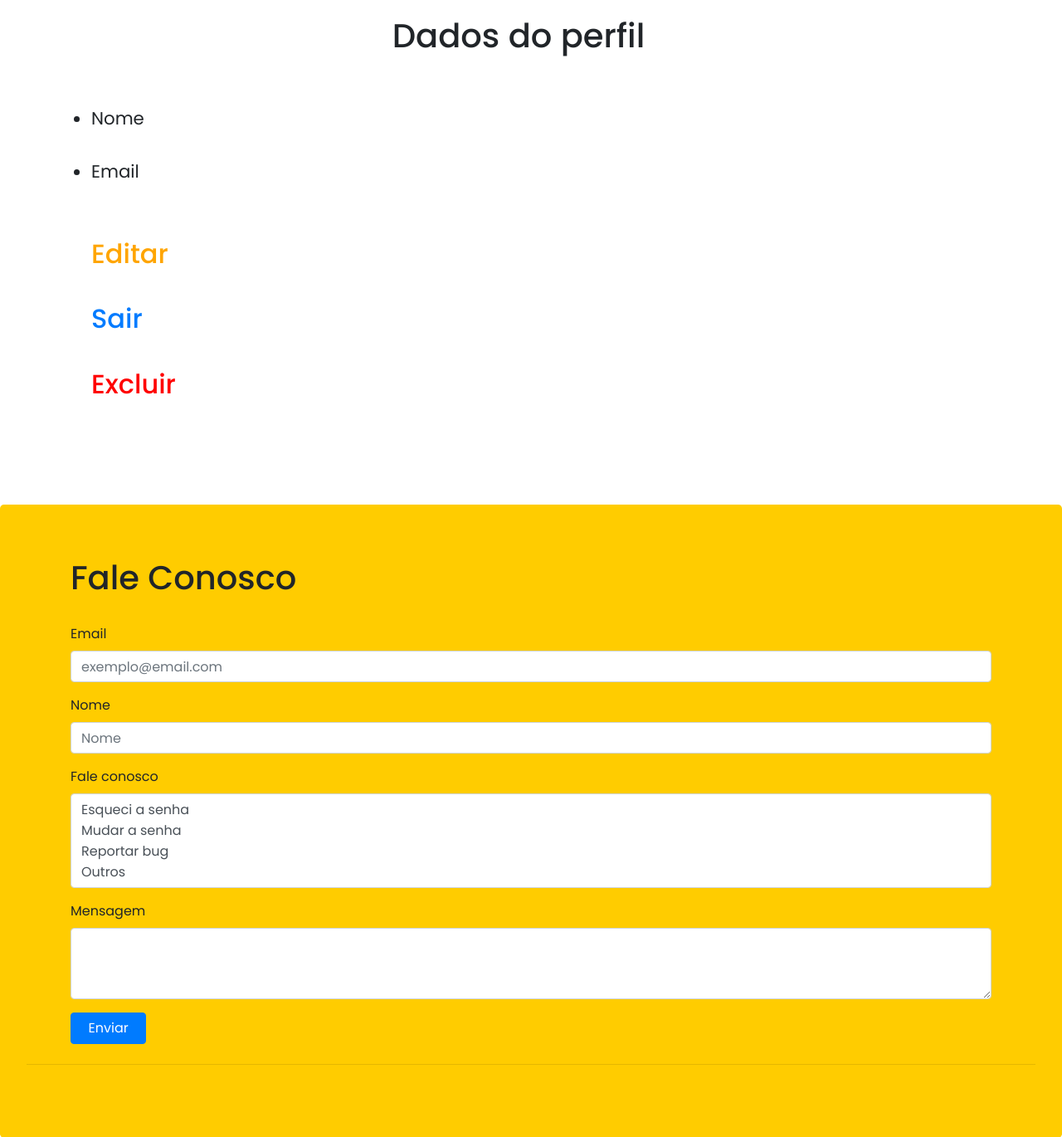
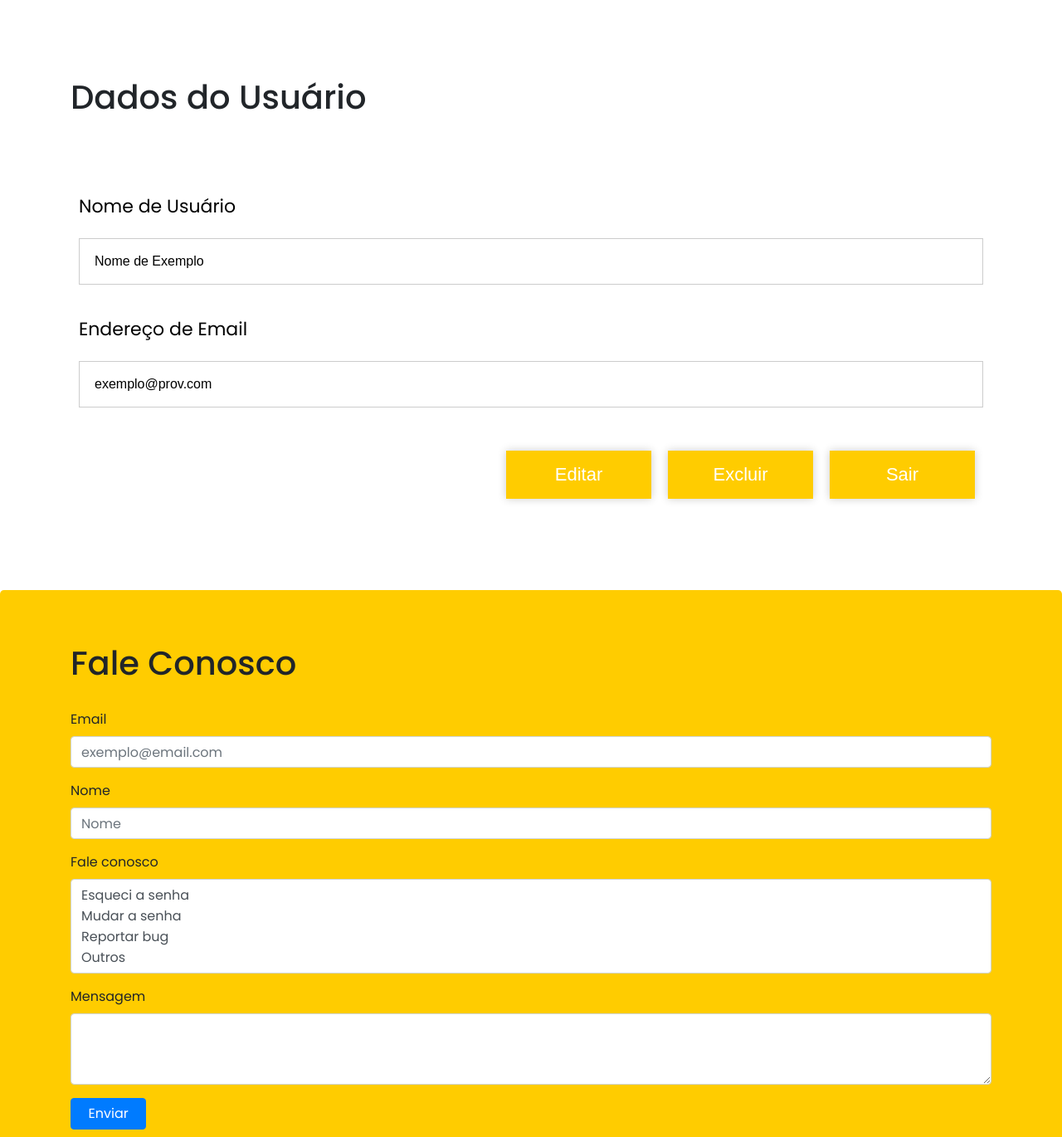
Before and after one commit to BiaFigueiredo/TCC_GitHub, a PHP site: page /perfil.php in a window 1280 px wide. Shown: the part 486-1856 px from the top of the page at 83% size. Run offline with PHP 8.4, Linux system fonts and the light colour scheme; the visitor is signed in with stand-in values (Sample User, id 1); some libraries are stand-ins or nearby versions.

Commit message:
Arrumei a navbar e a página de perfil

```diff
--- a/index.css
+++ b/index.css
@@ -357,3 +357,123 @@
   padding: 20px;
   font-size: 16pt;
 }
+ /* DADOS USUARIO */
+ .DadosUsuario {
+    clear: both;
+    width: 100%;
+    margin: auto;
+    padding-bottom: 100px;
+}
+#contact input[type="text"],
+#contact input[type="email"],
+#contact input[type="tel"],
+#contact input[type="url"],
+#contact input[type="password"],
+#contact textarea,
+#contact select,
+#botoes a {
+  font: 400 16px 'Montserrat', sans-serif;
+}
+
+#contact {
+  padding: 10px;
+}
+
+#contact h3 {
+  display: block;
+  color: #78ED6F;
+  font-size: 30px;
+  font-weight: 300;
+  margin-bottom: 10px;
+}
+
+#contact h4 {
+  display: block;
+  font-size: 16px;
+  font-weight: 400;
+}
+fieldset {
+  border: medium none !important;
+  margin: 0 0 10px;
+  min-width: 100%;
+  padding: 0;
+  width: 100%;
+}
+
+#contact input[type="text"],
+#contact input[type="email"],
+#contact input[type="tel"],
+#contact input[type="url"],
+#contact input[type="password"],
+#contact select,
+#contact textarea {
+  width: 100%;
+  border: 1px solid #ccc;
+  background: #FFF;
+  margin: 0 0 12px;
+  padding: 18px;
+}
+
+#contact input[type="text"]:hover,
+#contact input[type="email"]:hover,
+#contact input[type="tel"]:hover,
+#contact input[type="url"]:hover,
+#contact input[type="password"]:hover,
+#contact select:hover,
+#contact textarea:hover {
+  -webkit-transition: border-color 0.3s ease-in-out;
+  -moz-transition: border-color 0.3s ease-in-out;
+  transition: border-color 0.3s ease-in-out;
+  border: 1px solid #aaa;
+}
+
+#botoes a {
+  cursor: pointer;
+  width: 175px;
+  text-align: center;
+  float: right;
+  border: none;
+  background: #FFCC00;
+  color: #FFF;
+  margin-top: 40px;
+  margin-right: 10px;
+  margin-left: 10px;
+  padding: 16px;
+  font-size: 22px;
+  box-shadow: 0px 0px 10px rgba(0, 0, 0, 0.2);
+}
+
+#botoes a:hover {
+  background: black;
+  -webkit-transition: background 0.3s ease-in-out;
+  -moz-transition: background 0.3s ease-in-out;
+  transition: background-color 0.3s ease-in-out;
+  text-decoration: none;
+}
+
+#botoes a:active {
+  box-shadow: inset 0 1px 3px rgba(0, 0, 0, 0.5);
+}
+
+#contact input:focus,
+#contact select:focus,
+#contact textarea:focus {
+  outline: 0;
+  border: 1px solid #aaa;
+}
+
+webkit-input-placeholder {
+  color: #888;
+}
+
+moz-placeholder {
+  color: #888;
+}
+
+moz-placeholder {
+  color: #888;
+}
+
+ms-input-placeholder {
+  color: #888;
+}
--- a/perfil.php
+++ b/perfil.php
@@ -1,6 +1,5 @@
 <?php
    include('verifica_login.php');
-include_once('conexao.php');
    ?>
 <link rel="stylesheet" type="text/css" href="index.css">
 <link rel="stylesheet" href="https://stackpath.bootstrapcdn.com/bootstrap/4.4.1/css/bootstrap.min.css" integrity="sha384-Vkoo8x4CGsO3+Hhxv8T/Q5PaXtkKtu6ug5TOeNV6gBiFeWPGFN9MuhOf23Q9Ifjh" crossorigin="anonymous">
@@ -15,7 +14,8 @@
    <!---------------------------------------- NAVBAR ------------------------------------------------!-->
    <nav>
       <div class="logo">
-LIVROS</div>
+         LIVROS
+      </div>
       <input type="checkbox" id="click">
       <label for="click" class="menu-btn">
       <i class="fas fa-bars"></i>
@@ -25,12 +25,25 @@
          <li><a href="recentes.php">Livros Recentes</a></li>
          <li><a href="perfil.php">Perfil</a></li>
          <li><a href="chat.php">Chat</a></li>
-        <li><a href="formcadastro.php">Cadastro</a></li>
-        <li><a href="formlogin.php">Login</a></li>
+         <?php
+        if(isset($_SESSION['email'])):
+          ?>
+            <li><a href='livro_cad.php'>Cadastrar Livro</a></li>
+            <li><a href='logout.php'>Logout</a></li>
+        <?php
+            else:
+        ?>
+            <li><a href='formcadastro.php'>Cadastro</a></li>
+            <li><a href='formlogin.php'>Login</a></li>
+        <?php
+          endif;
+        ?>
         </ul>
    </nav>
    <!---------------------------------------- BANNER ------------------------------------------------!-->
-<div class="bannerimage"><h4>USUÁRIO</h4></div>
+   <div class="bannerimage">
+      <h4>USUÁRIO</h4>
+   </div>
    <!---------------------------------------- TEXTO1 ------------------------------------------------!-->
    <div style=" padding-bottom: 70px;">
    <div class="conteudo container" >
@@ -44,34 +57,33 @@
          endif;
          unset($_SESSION['erro']);
          ?>
-                                <div class='some-page-wrapper'>
-                                  <div class='row'>
-                                      <div class='column'>
-                                      <div class='blue-column'>
-                                        <h1 style="text-align: center;">Dados do perfil</h1>
-                                     <div class="Lista01">
-                                       <br>
-                                       <ul>
-                                        <li>Nome</li>
-                                        <br>
-                                        <li>Email</li>
+   </div></div>
+   					<div class="conteudo container" >
+                        <br><div class=" DadosUsuario">
+                        <h1>
+                            <a class="Ancora"id="Digitieaqui"></a>Dados do Usuário
+                        </h1>
                         <br><br>
-                                        <h2><a style="color:orange;" href="formeditusuario.php">Editar</a></h2>
-                                        <br>
-                                        <h2><a href="logout.php">Sair</a></h2>
-                                        <br>
-                                        <h2><a style="color:red;" href="excluir.php">Excluir</a></h2>
-                                          </ul>
+                        <form id="contact">
+                            <fieldset>
+                                <p>Nome de Usuário</p>
+                                <input placeholder="Nome do Usuário" type="text" tabindex="1" value="Nome de Exemplo"required>
+                                </fieldset>
+                                <p>Endereço de Email</p>
+                                    <fieldset>
+                                      <input placeholder="Endereço de email" type="email" tabindex="2" value="exemplo@prov.com" required>
+                                    </fieldset>
+                                    <fieldset>
+                                    	<div id="botoes">
+                                        <a href="logout.php">Sair</a>&nbsp;
+                                        <a href="excluir.php">Excluir</a>&nbsp;
+                                        <a href="formeditusuario.php">Editar</a>&nbsp;
                                     </div>
+                                    </fieldset>
+                                </form></div>
                     </div>
-                                    </div>
-                                  </div>
-                                </div>
-                            </div></div>
    <!---------------------------------------- TEXTO1 ------------------------------------------------!-->
-
    <div class="jumbotron jumbo2" style="background-color: #FFCC00;">
-
       <div class="container">
          <form class="formulario">
             <h1> Fale Conosco <a name= "faq"></a></h1>
@@ -100,8 +112,8 @@
             <button type="submit" class="btn btn-primary">&nbsp;&nbsp;Enviar&nbsp;&nbsp;</button>
          </form>
       </div>
-  <hr class="my-4"></div>
-
+      <hr class="my-4">
+   </div>
    <!---------------------------------------- FOOTER ------------------------------------------------!-->
    <script src="https://kit.fontawesome.com/a076d05399.js"></script>
    <meta name="viewport" content="width=device-width, initial-scale=1.0">
@@ -111,7 +123,8 @@
       <div class="main-content">
       <div class="left box">
          <h2>
-Sobre nós</h2>
+            Sobre nós
+         </h2>
          <div class="content">
             <p>Este é um projeto realizado como trabalho de conclusão de curso de: Beatriz Figueiredo, Beatriz Menezes, Guilherme Kina, Leonardo Akahoshi, Paulo Gabriel e Pedro Miranda.</p>
             <div class="social">
@@ -124,7 +137,8 @@
       </div>
       <div class="center box">
          <h2>
-Contato</h2>
+            Contato
+         </h2>
          <div class="content">
             <div class="place">
                <span class="fas fa-map-marker-alt"></span>
@@ -142,15 +156,16 @@
       </div>
       <div class="right box">
       <h2>
-Ajuda</h2>
+         Ajuda
+      </h2>
       <div class="content">
       <form action="#">
       <div class="email">
          <div class="text">
-Email *</div>
+            Email *
+         </div>
          <input type="email" value="Exemplo@gmail.com">
          <a class="linkrodape" href="#faq">FAQ</a>
-
       </div>
       <div class="bottom">
          <center>
@@ -158,7 +173,5 @@
             <span class="far fa-copyright"></span> 2020 Todos os direitos reservados.
          </center>
       </div>
-
-
 </body>
 </html>
```
Also changed, not shown: chat.php (+13 -2 lines), index.php (+13 -2 lines), recentes.php (+14 -2 lines). Lines whose indentation alone changed are shown as unchanged.
